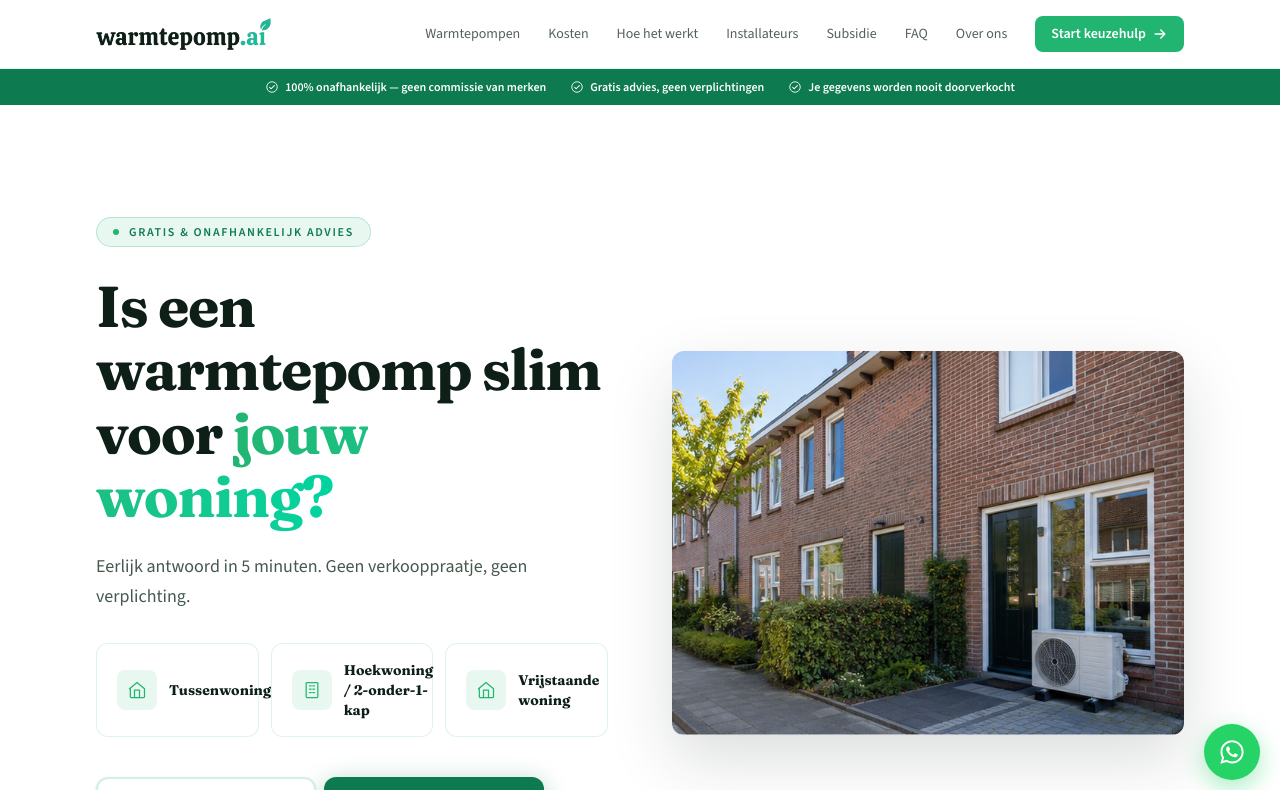
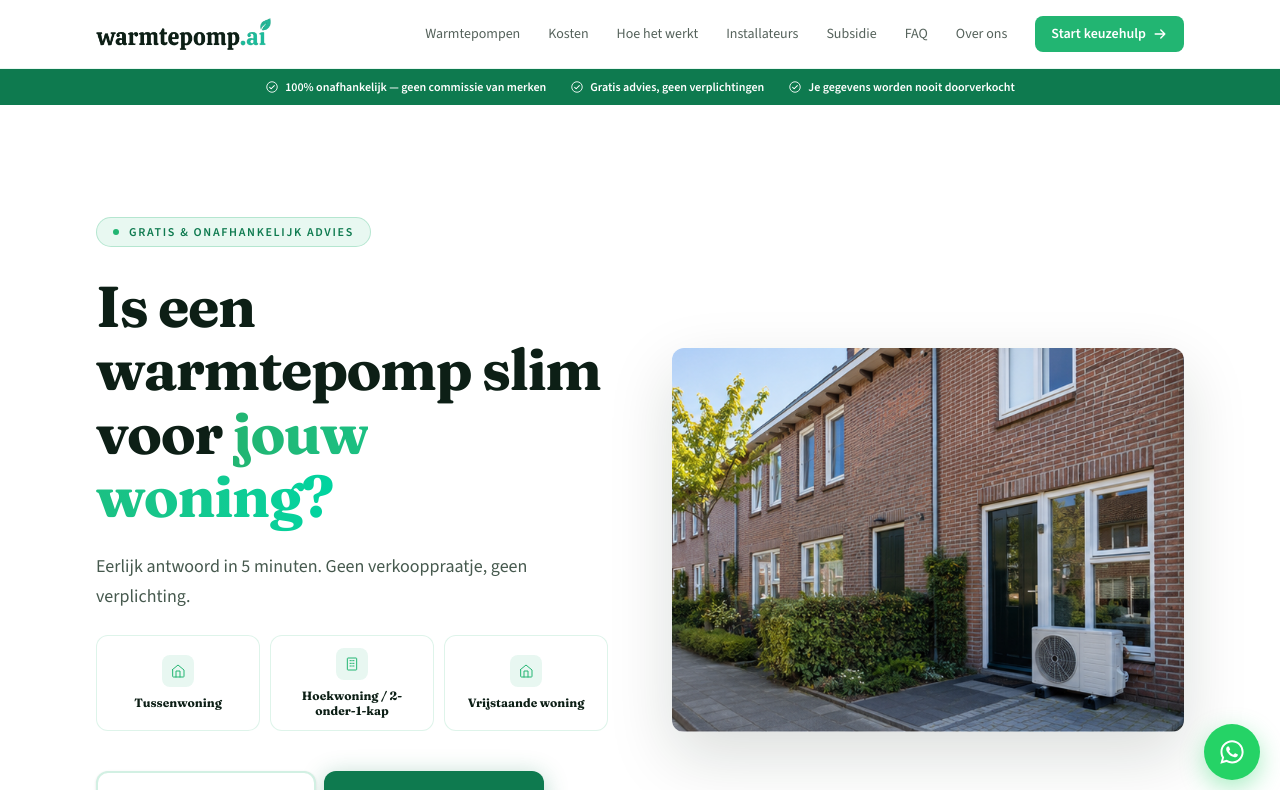
Before and after one commit to streurmichael-cmyk/warmtepomp-ai, a Next.js app: page / in a window 1280 px wide. Shown: the top 790 px of the page. Built offline with nearby package versions, Linux system fonts and the light colour scheme.

Commit message:
fix: woningtype-cards op homepage compacter en consistente hoogte
De kaarten waren te groot waardoor de hero te lang werd en tekst
("Hoekwoning / 2-onder-1-kap") lelijk afbrak.

```diff
--- a/components/woningtype-cards.tsx
+++ b/components/woningtype-cards.tsx
@@ -1,5 +1,5 @@
 import Link from "next/link";
-import { ArrowRight, BuildingIcon, HomeIcon } from "./icons";
+import { BuildingIcon, HomeIcon } from "./icons";
 
 const woningtypes = [
   {
@@ -21,20 +21,19 @@ const woningtypes = [
 
 export function WoningtypeCards() {
   return (
-    <div className="mt-8 grid gap-3 sm:grid-cols-3">
+    <div className="mt-6 grid gap-2.5 sm:grid-cols-3">
       {woningtypes.map((item) => (
         <Link
           key={item.label}
           href={`/vergelijk?woningtype=${encodeURIComponent(item.woningtype)}`}
-          className="group flex items-center justify-between gap-3 rounded-xl border border-green/15 bg-white px-5 py-4 text-left transition-all hover:-translate-y-0.5 hover:border-green/40 hover:shadow-[0_12px_32px_rgba(34,181,114,0.1)]"
+          className="group flex min-h-[5.25rem] flex-col items-center justify-center gap-2 rounded-xl border border-green/15 bg-white px-3 py-3 text-center transition-all hover:-translate-y-0.5 hover:border-green/40 hover:shadow-[0_12px_32px_rgba(34,181,114,0.1)]"
         >
-          <span className="flex items-center gap-3">
-            <span className="flex h-10 w-10 flex-shrink-0 items-center justify-center rounded-lg bg-green/10 text-green">
-              <item.icon className="h-5 w-5" />
-            </span>
-            <span className="font-display text-sm font-bold text-dark">{item.label}</span>
+          <span className="flex h-8 w-8 flex-shrink-0 items-center justify-center rounded-lg bg-green/10 text-green">
+            <item.icon className="h-4 w-4" />
           </span>
-          <ArrowRight className="h-4 w-4 flex-shrink-0 text-green opacity-0 transition-opacity group-hover:opacity-100" />
+          <span className="font-display text-xs font-bold leading-tight text-dark">
+            {item.label}
+          </span>
         </Link>
       ))}
     </div>
```
